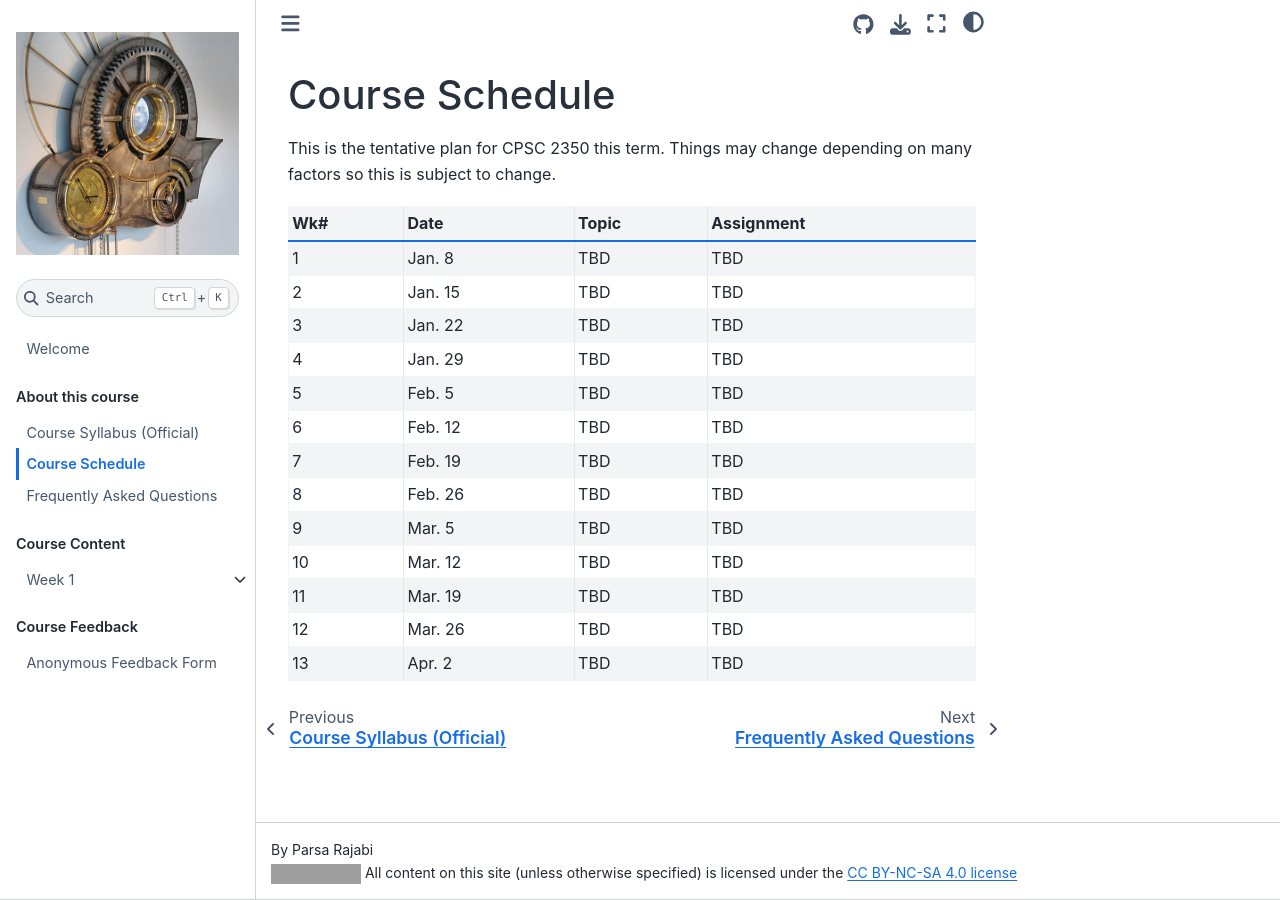
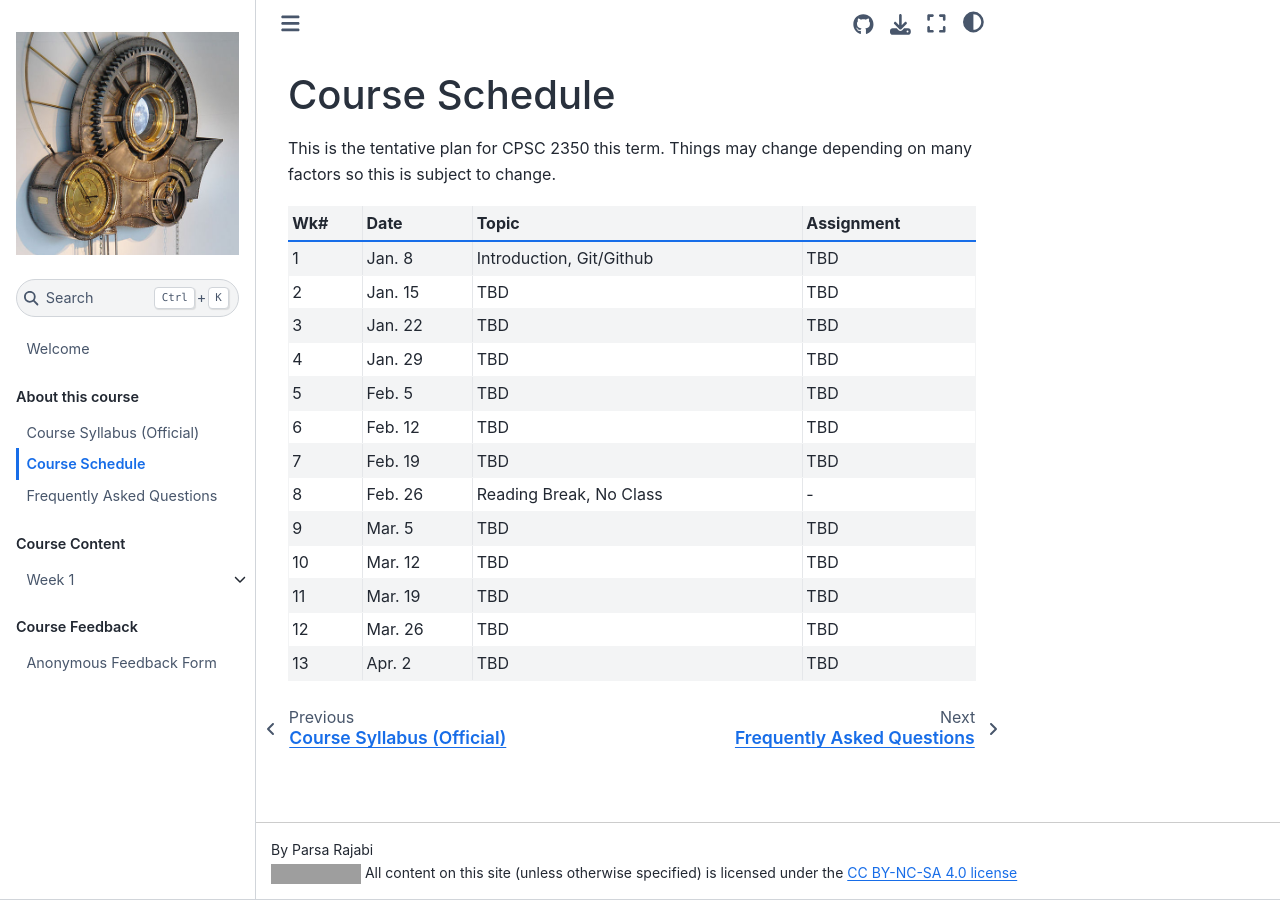
Before and after one commit to Parsa-Rajabi/cpsc-2350-spring-2022, a Jupyter Book: the page built from about/course_schedule.md, in a window 1280 px wide. Built offline with Jupyter Book 1.0.4 settings and Sphinx 7.4.7 and the Sphinx Book theme 1.1.4, drawn with Linux system fonts in a browser that asks for light colours; pages that are not in the unit, such as notebooks, are missing from menus; grey boxes are pictures that could not be loaded.

Commit message:
Updated schedule, removed simple grade breakdown

```diff
--- a/about/syllabus_bits/schedule.md
+++ b/about/syllabus_bits/schedule.md
@@ -3,16 +3,16 @@ Things may change depending on many factors so this is subject to change.
 
 | Wk# | Date     | Topic                                         | Assignment |
 |-----|----------|-----------------------------------------------|------------|
-| 1   | Jan. 8   | TBD                                           | TBD        |
-| 2   | Jan. 15  | TBD                                           | TBD        |
-| 3   | Jan. 22  | TBD                                           | TBD        |
-| 4   | Jan. 29  | TBD                                           | TBD        |
-| 5   | Feb. 5   | TBD                                           | TBD        |
-| 6   | Feb. 12  | TBD                                           | TBD        |
-| 7   | Feb. 19  | TBD                                           | TBD        |
-| 8   | Feb. 26  | TBD                                           | TBD        |
-| 9   | Mar. 5   | TBD                                           | TBD        |
-| 10  | Mar. 12  | TBD                                           | TBD        |
-| 11  | Mar. 19  | TBD                                           | TBD        |
-| 12  | Mar. 26  | TBD                                           | TBD        |
-| 13  | Apr. 2   | TBD                                           | TBD        |
+| 1   | Jan. 8   | Introduction, Git/Github | TBD        |
+| 2   | Jan. 15  | TBD | TBD |
+| 3   | Jan. 22  | TBD | TBD |
+| 4   | Jan. 29  | TBD | TBD |
+| 5   | Feb. 5   | TBD | TBD |
+| 6   | Feb. 12  | TBD | TBD |
+| 7   | Feb. 19  | TBD | TBD |
+| 8   | Feb. 26  | Reading Break, No Class | - |
+| 9   | Mar. 5   | TBD | TBD |
+| 10  | Mar. 12  | TBD | TBD |
+| 11  | Mar. 19  | TBD | TBD |
+| 12  | Mar. 26  | TBD | TBD |
+| 13  | Apr. 2   | TBD | TBD |
```
Also changed, not shown: about/syllabus_bits/grading_practices_simple.md (deleted, +0 -13 lines).
